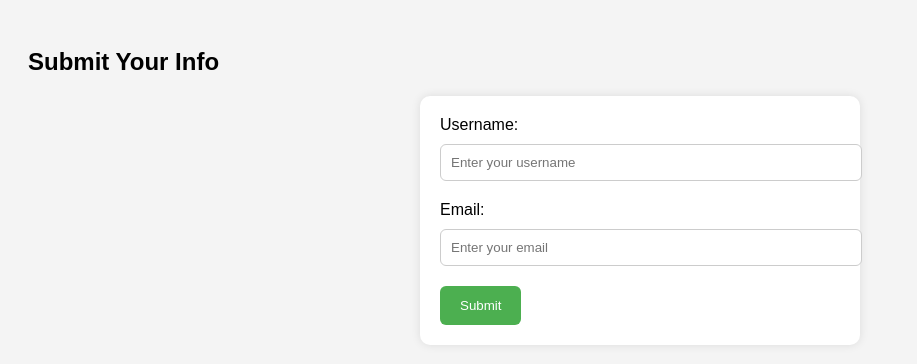
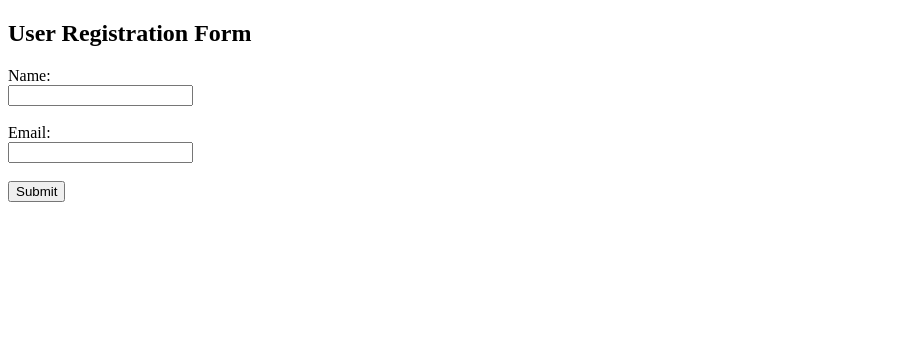
Before and after one commit to jacksparrow-000/user-form-site, a plain HTML site: page index.html in a window 1280 px wide. Shown: the whole page, without its empty margins (0-917 px from the left). Drawn offline with Linux system fonts and the light colour scheme.

Commit message:
Update index.html

```diff
--- a/index.html
+++ b/index.html
@@ -1,76 +1,44 @@
 <!DOCTYPE html>
-<html>
+<html lang="en">
 <head>
-  <title>Simple Form</title>
   <meta charset="UTF-8">
-  <meta name="viewport" content="width=device-width, initial-scale=1.0">
-  <style>
-    body {
-      font-family: sans-serif;
-      padding: 20px;
-      background-color: #f4f4f4;
-    }
-    form {
-      background: white;
-      padding: 20px;
-      border-radius: 10px;
-      max-width: 400px;
-      margin: auto;
-      box-shadow: 0 0 10px rgba(0,0,0,0.1);
-    }
-    input[type="text"], input[type="email"] {
-      width: 100%;
-      padding: 10px;
-      margin-top: 10px;
-      margin-bottom: 20px;
-      border: 1px solid #ccc;
-      border-radius: 6px;
-    }
-    input[type="submit"] {
-      background-color: #4CAF50;
-      color: white;
-      padding: 12px 20px;
-      border: none;
-      border-radius: 6px;
-      cursor: pointer;
-    }
-    input[type="submit"]:hover {
-      background-color: #45a049;
-    }
-    .success-message {
-      text-align: center;
-      color: green;
-      font-weight: bold;
-    }
-  </style>
+  <title>User Form</title>
 </head>
 <body>
-  <h2>Submit Your Info</h2>
-  <form id="dataForm" name="submit-to-google-sheet">
-    <label for="username">Username:</label>
-    <input type="text" name="username" placeholder="Enter your username" required>
+  <h2>User Registration Form</h2>
+  <form id="userForm">
+    <label for="name">Name:</label><br>
+    <input type="text" name="name" id="name" required><br><br>
 
-    <label for="email">Email:</label>
-    <input type="email" name="email" placeholder="Enter your email" required>
+    <label for="email">Email:</label><br>
+    <input type="email" name="email" id="email" required><br><br>
 
-    <input type="submit" value="Submit">
+    <button type="submit">Submit</button>
   </form>
 
-  <p class="success-message" id="successMessage" style="display:none;">Submitted successfully!</p>
+  <p id="statusMessage"></p>
 
   <script>
-    const scriptURL = 'https://script.google.com/macros/s/AKfycbyy9uwNkP4_-Z1gKqcoI5hEVC2CQwO1iAjP5Ut33AB03vazsGz9gaGqU3OtjARboA/exec';
-    const form = document.forms['submit-to-google-sheet'];
-    const successMessage = document.getElementById('successMessage');
+    const form = document.getElementById("userForm");
+    const statusMessage = document.getElementById("statusMessage");
 
-    form.addEventListener('submit', e => {
+    form.addEventListener("submit", function (e) {
       e.preventDefault();
-      fetch(scriptURL, { method: 'POST', body: new FormData(form)})
-        .then(response => {
-          form.reset();
-          successMessage.style.display = 'block';
-        })
-        .catch(error => console.error('Error!', error.message));
+      const formData = new FormData(form);
+
+      fetch("https://script.google.com/macros/s/AKfycbyy9uwNkP4_-Z1gKqcoI5hEVC2CQwO1iAjP5Ut33AB03vazsGz9gaGqU3OtjARboA/exec", {
+        method: "POST",
+        body: formData
+      })
+      .then(response => response.text())
+      .then(data => {
+        statusMessage.textContent = "✅ Submitted successfully!";
+        form.reset();
+      })
+      .catch(error => {
+        statusMessage.textContent = "❌ Submission failed. Try again.";
+        console.error("Error!", error.message);
+      });
     });
   </script>
 </body>
```
